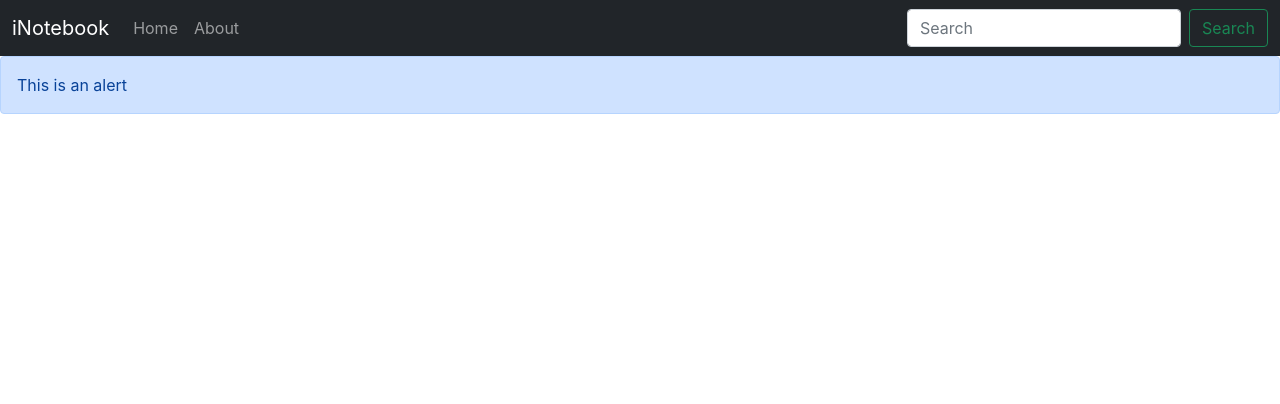
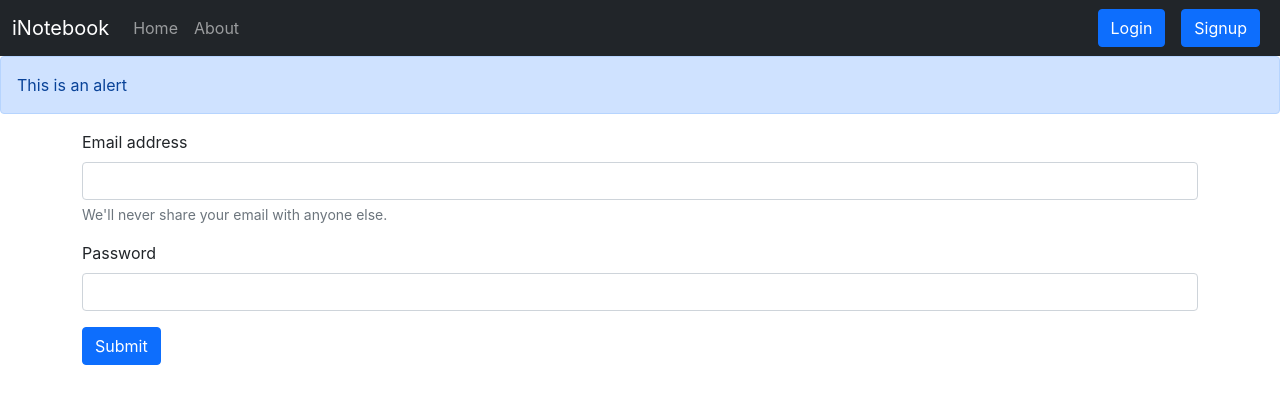
Before and after one commit to dellucifer/iNotebook, a React (Create React App) app: page /login in a window 1280 px wide. Shown: the top 404 px of the page. Built offline with nearby package versions, Linux system fonts and the light colour scheme.

Commit message:
Added Login Functionality

```diff
--- a/src/App.js
+++ b/src/App.js
@@ -5,6 +5,8 @@
 import About from "./Components/About";
 import NoteState from "./Context/notes/NoteState";
 import Alert from "./Components/Alert";
+import Signup from "./Components/Signup";
+import Login from "./Components/Login";
 
 function App() {
   return (
@@ -17,6 +19,8 @@
           <Routes>
             <Route exact path="/" element={<Home />} />
             <Route exact path="/about" element={<About />} />
+            <Route exact path="/login" element={<Login />} />
+            <Route exact path="/signup" element={<Signup />} />
           </Routes>
           </div>
         </Router>
--- /dev/null
+++ b/src/Components/Login.js
@@ -0,0 +1,77 @@
+import React from "react";
+import { useState } from "react";
+import { useNavigate } from 'react-router-dom';
+
+const Login = () => {
+    const [creds, setCreds] = useState({email: "", password: ""})
+
+    let history = useNavigate()
+
+    const handleSubmit = async (e)=>{
+        e.preventDefault();
+
+        const response = await fetch("http://localhost:5000/api/auth/login", {
+            method: "POST",
+            headers: {
+              "Content-Type": "application/json",
+            },
+            body: JSON.stringify({email: creds.email, password: creds.password}),
+          });
+          const json = await response.json()
+          console.log(json)
+          if (json.success){
+            //save the token and redirect
+            localStorage.setItem('token', json.authtoken)
+            history("/")
+          }
+          else {
+            alert("Invalid Creds")
+          }
+    }
+
+    const onChange = (e)=>{
+        setCreds({...creds, [e.target.name]: e.target.value})
+      }
+
+  return (
+    <div>
+      <form onSubmit={handleSubmit}>
+        <div className="mb-3">
+          <label htmlFor="email" className="form-label">
+            Email address
+          </label>
+          <input
+            type="email"
+            className="form-control"
+            id="email"
+            name="email"
+            aria-describedby="emailHelp"
+            value={creds.email}
+            onChange={onChange}
+          />
+          <div id="emailHelp" className="form-text">
+            We'll never share your email with anyone else.
+          </div>
+        </div>
+        <div className="mb-3">
+          <label htmlFor="password" className="form-label">
+            Password
+          </label>
+          <input
+            type="password"
+            className="form-control"
+            id="password"
+            name="password"
+            value={creds.password}
+            onChange={onChange}
+          />
+        </div>
+        <button type="submit" className="btn btn-primary">
+          Submit
+        </button>
+      </form>
+    </div>
+  );
+};
+
+export default Login;
--- a/src/Components/Navbar.js
+++ b/src/Components/Navbar.js
@@ -38,17 +38,8 @@
                 </Link>
               </li>
             </ul>
-            <form className="d-flex">
-              <input
-                className="form-control me-2"
-                type="search"
-                placeholder="Search"
-                aria-label="Search"
-              />
-              <button className="btn btn-outline-success" type="submit">
-                Search
-              </button>
-            </form>
+            <Link className="btn btn-primary mx-2" to="/login" role="button">Login</Link>
+            <Link className="btn btn-primary mx-2" to="/signup" role="button">Signup</Link>
           </div>
         </div>
       </nav>
--- /dev/null
+++ b/src/Components/Signup.js
@@ -0,0 +1,11 @@
+import React from 'react'
+
+const Signup = () => {
+  return (
+    <div>
+      This is Signup page
+    </div>
+  )
+}
+
+export default Signup
```
Also changed, not shown: 1 other file (tests, documents, lock files or other folders).
